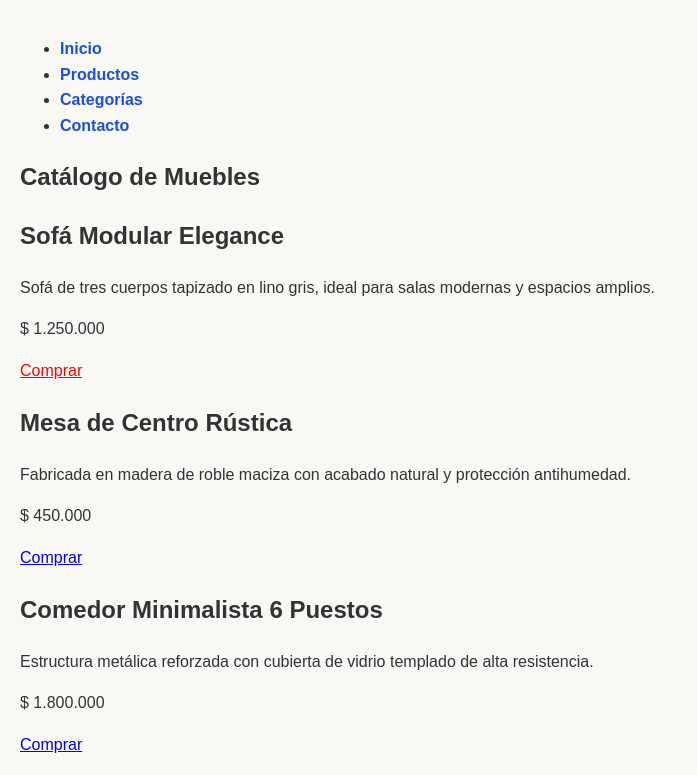
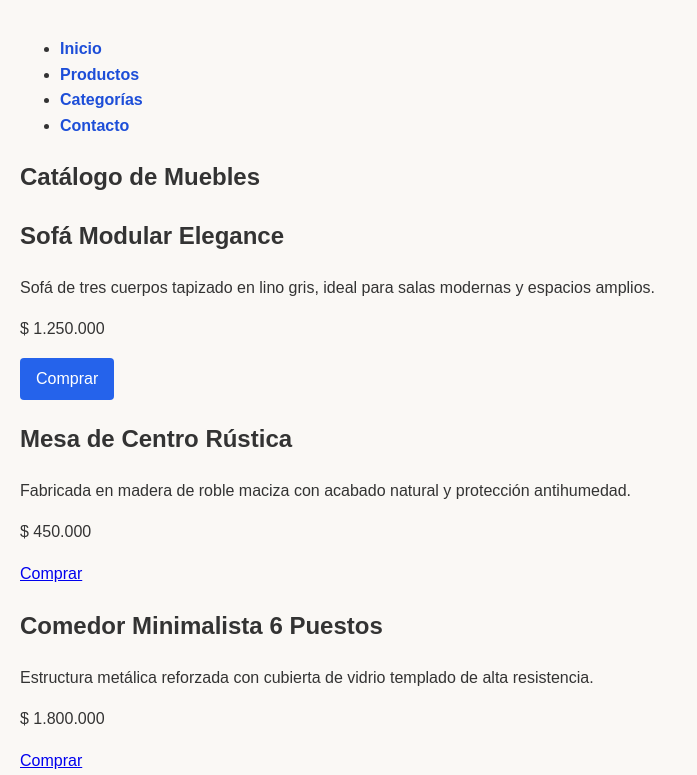
Before and after one commit to carlos25232722/CSS, a plain HTML site: page index.html in a window 1280 px wide. Shown: the top 775 px of the page, without its empty margins (0-697 px from the left). Drawn offline with Linux system fonts and the light colour scheme.

Commit message:
feat(styles): maquetar catalogo semantico y aplicar jerarquia CSS

```diff
--- a/estilos.css
+++ b/estilos.css
@@ -28,9 +28,14 @@ footer ul li a {
 }
 
 .btn-comprar {
-    color: blue;
+    display: inline-block;
+    padding: 8px 16px;
+    background-color: #2563eb;
+    color: #ffffff;
+    border-radius: 4px;
+    text-decoration: none;
 }
 
-#btn-destacado {
-    color: red;
+.btn-comprar.destacado {
+    background-color: #dc2626;
 }
```
Also changed, not shown: 1 other file.
